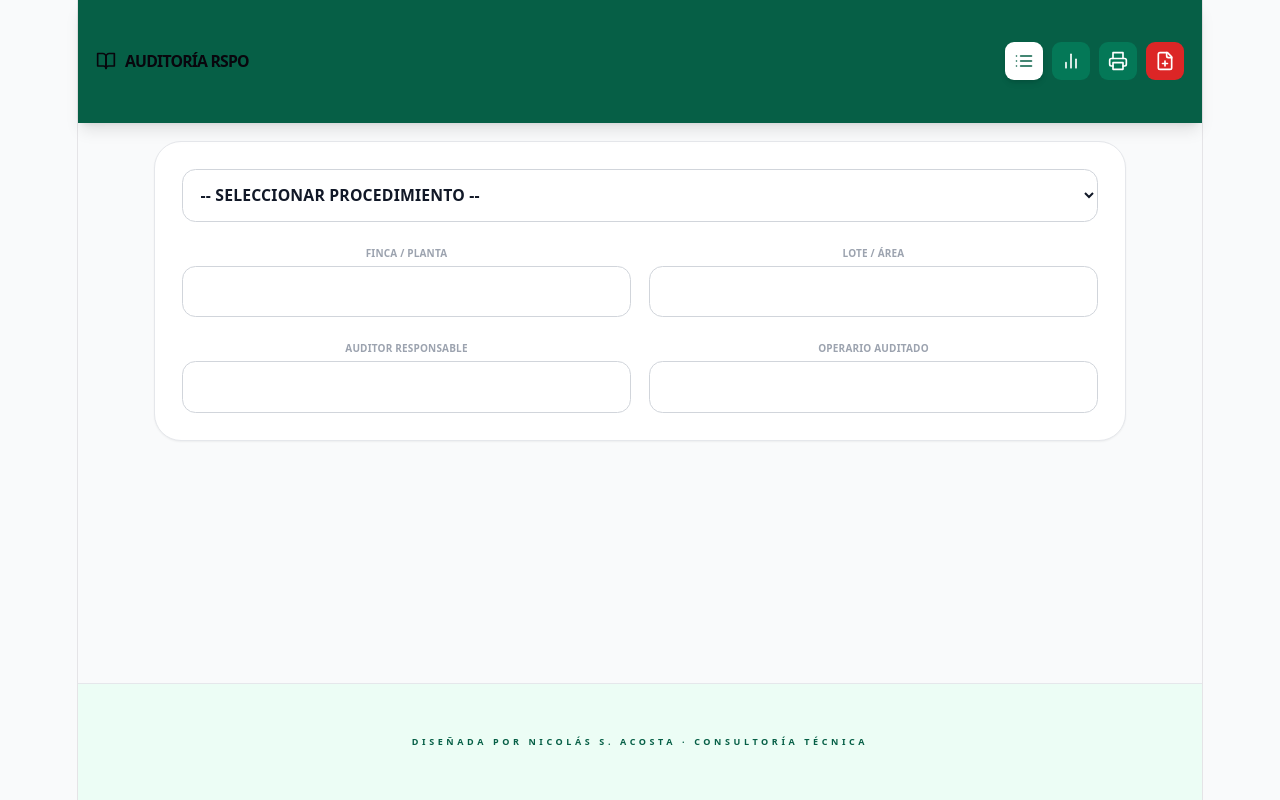
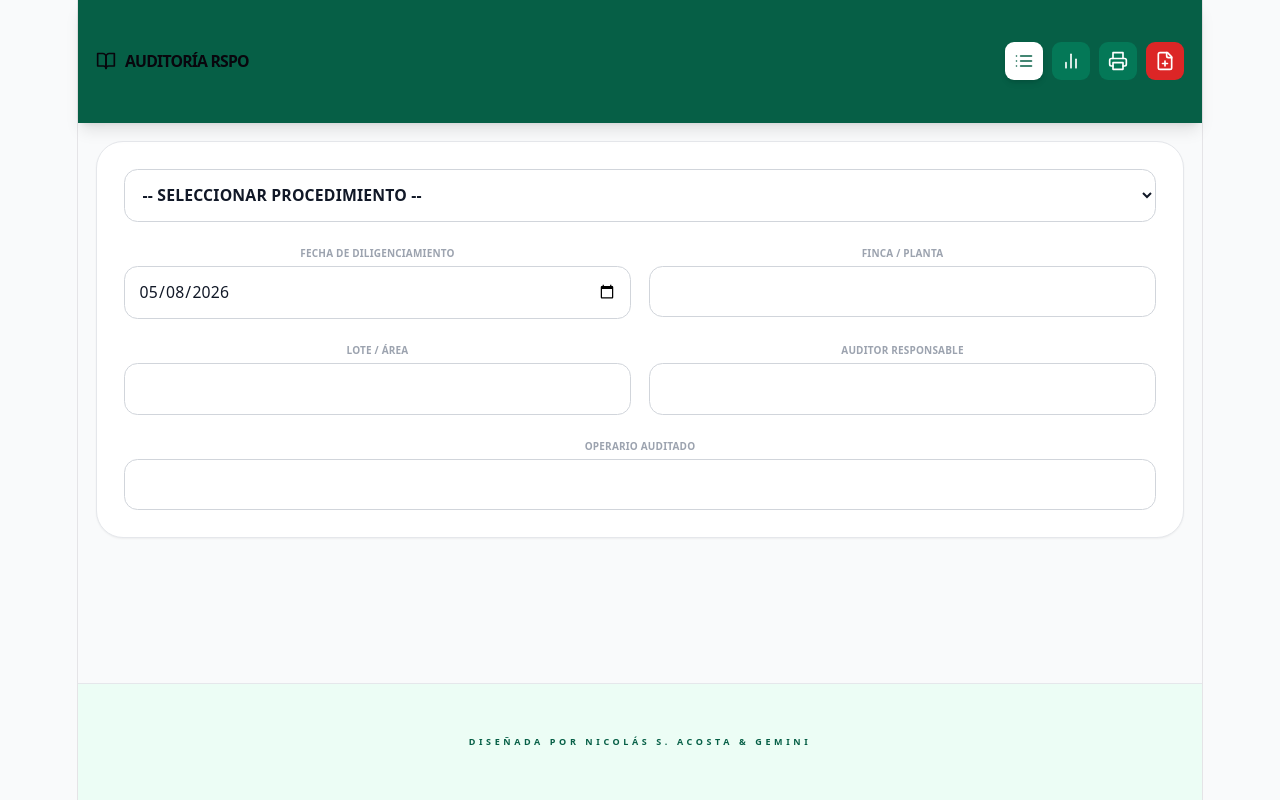
Before and after one commit to Consultor-bot/auditoria-poes, a React (Vite) app: page / in a window 1280 px wide. Built offline with nearby package versions, Linux system fonts and the light colour scheme.

Commit message:
app madre final completa con fecha y reporte pdf

```diff
--- a/index.html
+++ b/index.html
@@ -1,4 +1,3 @@
-
 <!DOCTYPE html>
 <html lang="es">
 <head>
--- a/src/App.jsx
+++ b/src/App.jsx
@@ -1,7 +1,6 @@
 import React, { useState, useEffect, useRef } from 'react';
 import { CheckCircle, XCircle, AlertTriangle, BarChart2, List, Printer, FilePlus, AlertOctagon, Trash2, BookOpen, ImageIcon, Settings, Plus, PenTool, Camera } from 'lucide-react';
 
-// --- COMPONENTE DE FIRMA (SOPORTE TÁCTIL) ---
 const SignaturePad = ({ label, onSave, savedImage }) => {
   const canvasRef = useRef(null);
   const [isDrawing, setIsDrawing] = useState(false);
@@ -28,7 +27,7 @@ const SignaturePad = ({ label, onSave, savedImage }) => {
   const stop = () => { if (isDrawing) { setIsDrawing(false); onSave(canvasRef.current.toDataURL()); } };
 
   return (
-    <div className="flex flex-col items-center p-4 border-2 border-gray-100 rounded-3xl bg-white w-full">
+    <div className="flex flex-col items-center p-4 border-2 border-gray-100 rounded-3xl bg-white w-full shadow-sm">
       <span className="text-[10px] font-black uppercase mb-3 text-emerald-800 tracking-widest">{label}</span>
       {savedImage ? (
         <div className="relative w-full h-32 flex items-center justify-center border rounded-xl bg-gray-50">
@@ -42,9 +41,6 @@ const SignaturePad = ({ label, onSave, savedImage }) => {
   );
 };
 
-// ==========================================
-// BASE DE DATOS MADRE (ORIGINAL SIN RECORTES)
-// ==========================================
 const initialSopDatabase = [
   {
     id: 'AG-IN-3', code: 'AG-IN-3', title: 'Control de Strategus aloeus', area: 'Agronomía (Campo)',
@@ -137,15 +133,18 @@ const initialSopDatabase = [
 
 const App = () => {
   const [activeTab, setActiveTab] = useState('checklist');
-  const [auditInfo, setAuditInfo] = useState({ farmName:'', lotArea:'', auditorName:'', operatorName:'', date: new Date().toISOString().split('T')[0], sopId:'', conclusion:'', sigAuditor:null, sigOperator:null });
+  const [auditInfo, setAuditInfo] = useState({
+    farmName:'', lotArea:'', auditorName:'', operatorName:'',
+    date: new Date().toISOString().split('T')[0], sopId:'', conclusion:'', sigAuditor:null, sigOperator:null
+  });
   const [checklist, setChecklist] = useState([]);
 
   useEffect(() => {
-    const saved = localStorage.getItem('audit_final_vMaster');
+    const saved = localStorage.getItem('audit_master_final_v105');
     if (saved) { const p = JSON.parse(saved); setAuditInfo(p.auditInfo); setChecklist(p.checklist); }
   }, []);
 
-  useEffect(() => { localStorage.setItem('audit_final_vMaster', JSON.stringify({ auditInfo, checklist })); }, [auditInfo, checklist]);
+  useEffect(() => { localStorage.setItem('audit_master_final_v105', JSON.stringify({ auditInfo, checklist })); }, [auditInfo, checklist]);
 
   const handleSop = (id) => {
     const s = initialSopDatabase.find(x => x.id === id);
@@ -162,9 +161,9 @@ const App = () => {
   };
 
   const stats = (() => {
-    const evaluated = checklist.filter(i => i.status !== 'pending').length;
+    const evalItems = checklist.filter(i => i.status !== 'pending').length;
     const ok = checklist.filter(i => i.status === 'compliant').length;
-    return { score: evaluated > 0 ? Math.round((ok / evaluated) * 100) : 0 };
+    return { score: evalItems > 0 ? Math.round((ok / evalItems) * 100) : 0 };
   })();
 
   const inputStyle = "p-3 border border-gray-300 rounded-xl bg-white text-gray-900 w-full text-sm outline-none focus:ring-2 focus:ring-emerald-500";
@@ -181,7 +180,7 @@ const App = () => {
         </div>
       </header>
 
-      <main className="max-w-4xl mx-auto p-4 w-full flex-grow">
+      <main className="max-w-5xl mx-auto p-4 w-full flex-grow">
 
         {/* VISTA CHECKLIST */}
         <div className={`${activeTab === 'checklist' ? 'block' : 'hidden print:block'} space-y-6`}>
@@ -196,10 +195,11 @@ const App = () => {
                 {initialSopDatabase.find(s => s.id === auditInfo.sopId)?.code} - {initialSopDatabase.find(s => s.id === auditInfo.sopId)?.title}
               </div>
               <div className="grid grid-cols-1 md:grid-cols-2 gap-4">
+                <div className="flex flex-col"><span className="text-[10px] uppercase font-bold text-gray-400">Fecha de Diligenciamiento</span><input type="date" className={inputStyle} value={auditInfo.date} onChange={e=>setAuditInfo({...auditInfo, date:e.target.value})} /></div>
                 <div className="flex flex-col"><span className="text-[10px] uppercase font-bold text-gray-400">Finca / Planta</span><input type="text" className={inputStyle} value={auditInfo.farmName} onChange={e=>setAuditInfo({...auditInfo, farmName:e.target.value})} /></div>
                 <div className="flex flex-col"><span className="text-[10px] uppercase font-bold text-gray-400">Lote / Área</span><input type="text" className={inputStyle} value={auditInfo.lotArea} onChange={e=>setAuditInfo({...auditInfo, lotArea:e.target.value})} /></div>
                 <div className="flex flex-col"><span className="text-[10px] uppercase font-bold text-gray-400">Auditor Responsable</span><input type="text" className={inputStyle} value={auditInfo.auditorName} onChange={e=>setAuditInfo({...auditInfo, auditorName:e.target.value})} /></div>
-                <div className="flex flex-col"><span className="text-[10px] uppercase font-bold text-gray-400">Operario Auditado</span><input type="text" className={inputStyle} value={auditInfo.operatorName} onChange={e=>setAuditInfo({...auditInfo, operatorName:e.target.value})} /></div>
+                <div className="flex flex-col md:col-span-2"><span className="text-[10px] uppercase font-bold text-gray-400">Operario Auditado</span><input type="text" className={inputStyle} value={auditInfo.operatorName} onChange={e=>setAuditInfo({...auditInfo, operatorName:e.target.value})} /></div>
               </div>
             </section>
 
@@ -209,8 +209,8 @@ const App = () => {
                   <div key={item.id} className="p-6 hover:bg-gray-50 transition-colors print:break-inside-avoid print:py-4">
                     <p className="text-sm font-bold text-gray-700 mb-4 leading-relaxed">{item.description}</p>
                     <div className="flex gap-2 mb-4 print:hidden">
-                      <button onClick={()=>setChecklist(checklist.map(i=>i.id===item.id?{...i, status:'compliant'}:i))} className={`flex-1 p-3 rounded-xl text-[10px] font-black ${item.status==='compliant'?'bg-emerald-600 text-white shadow-lg':'bg-gray-100 text-gray-400'}`}>CONFORME</button>
-                      <button onClick={()=>setChecklist(checklist.map(i=>i.id===item.id?{...i, status:'non-compliant'}:i))} className={`flex-1 p-3 rounded-xl text-[10px] font-black ${item.status==='non-compliant'?'bg-red-600 text-white shadow-lg':'bg-gray-100 text-gray-400'}`}>NO CONFORME</button>
+                      <button onClick={()=>setChecklist(checklist.map(i=>i.id===item.id?{...i, status:'compliant'}:i))} className={`flex-1 p-3 rounded-xl text-[10px] font-black uppercase ${item.status==='compliant'?'bg-emerald-600 text-white shadow-lg':'bg-gray-100 text-gray-400'}`}>CONFORME</button>
+                      <button onClick={()=>setChecklist(checklist.map(i=>i.id===item.id?{...i, status:'non-compliant'}:i))} className={`flex-1 p-3 rounded-xl text-[10px] font-black uppercase ${item.status==='non-compliant'?'bg-red-600 text-white shadow-lg':'bg-gray-100 text-gray-400'}`}>NO CONFORME</button>
                     </div>
                     <div className="hidden print:block font-bold text-xs mb-2 italic">
                         RESULTADO: {item.status === 'compliant' ? '✅ CONFORME' : item.status === 'non-compliant' ? '❌ NO CONFORME' : '---'}
@@ -219,9 +219,9 @@ const App = () => {
                       <div className="md:col-span-2 flex flex-col"><span className="text-[10px] uppercase font-bold text-gray-400 print:hidden">Observaciones</span><textarea className={inputStyle + " h-20"} value={item.notes} onChange={e=>setChecklist(checklist.map(i=>i.id===item.id?{...i, notes:e.target.value}:i))} /></div>
                       <div className="border-2 border-dashed border-gray-200 rounded-2xl flex items-center justify-center bg-gray-50 min-h-[100px] relative print:border-none">
                         {item.photo ? (
-                          <><img src={item.photo} className="h-full w-full object-cover rounded-xl" /><button onClick={()=>setChecklist(checklist.map(i=>i.id===item.id?{...i, photo:null}:i))} className="absolute top-2 right-2 bg-red-600 text-white p-1 rounded-full print:hidden"><Trash2 size={12}/></button></>
+                          <><img src={item.photo} className="h-full w-full object-cover rounded-xl print:max-h-32" /><button onClick={()=>setChecklist(checklist.map(i=>i.id===item.id?{...i, photo:null}:i))} className="absolute top-2 right-2 bg-red-600 text-white p-1 rounded-full print:hidden"><Trash2 size={12}/></button></>
                         ) : (
-                          <label className="cursor-pointer flex flex-col items-center text-gray-400 print:hidden"><Camera size={24}/><input type="file" accept="image/*" capture="camera" className="hidden" onChange={e=>{const r=new FileReader(); r.onload=(ev)=>setChecklist(prev=>prev.map(i=>i.id===item.id?{...i, photo:ev.target.result}:i)); r.readAsDataURL(e.target.files[0]);}} /></label>
+                          <label className="cursor-pointer flex flex-col items-center text-gray-400 print:hidden"><Camera size={24}/><input type="file" accept="image/*" capture="camera" className="hidden" onChange={e=>handleImg(item.id, e)} /></label>
                         )}
                       </div>
                     </div>
@@ -270,7 +270,7 @@ const App = () => {
             </div>
           </div>
       </main>
-      <footer className="p-10 text-center text-[9px] font-black text-emerald-800 bg-emerald-50 uppercase tracking-[0.4em] border-t print:hidden">Diseñada por Nicolás S. Acosta · Consultoría Técnica</footer>
+      <footer className="p-10 text-center text-[9px] font-black text-emerald-800 bg-emerald-50 uppercase tracking-[0.4em] border-t print:hidden">Diseñada por Nicolás S. Acosta & Gemini</footer>
     </div>
   );
 };
```
Also changed, not shown: public/sw.js.txt.
